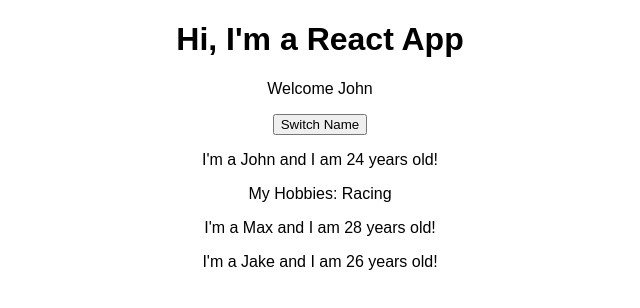
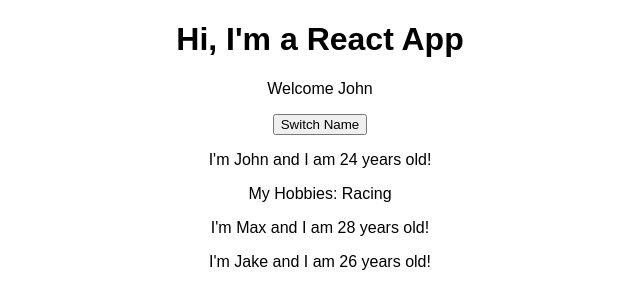
Before and after one commit to JohnH-King/React-complete-guide, a React (Create React App) app: page / in a window 1280 px wide. Shown: the top 308 px of the page, without its empty margins (320-960 px from the left). Built offline with nearby package versions, Linux system fonts and the light colour scheme.

Commit message:
React Hooks & Class based components

```diff
--- a/src/App.js
+++ b/src/App.js
@@ -1,36 +1,61 @@
-import React, { Component } from 'react';
+import React, { useState } from 'react';
 import './App.css';
 import Person from './Person/Person.js'
 
-class App extends Component {
-  state = {
+const app = props => {
+  const [personsState, setPersonsState] = useState({
       persons: [
         {name: 'John', age: 24},
         {name: 'Max', age: 28},
         {name: 'Jake', age: 26}
-    ]
-  }
+      ],
+      otherState: 'some other value'
+  });
 
-  switchNameHandler = () => {
-    console.log('Was clicked!');
-  }
+  const [otherState, setOtherState] = useState( 'some other value');
 
-  render() {
-    //default way
+  console.log(personsState, otherState);
+
+  const switchNameHandler = () => {
+    // console.log('Was clicked!');
+    //this.state.persons[0].name = 'John';   DO NOT USE THIS, IT IS WRONG
+    setPersonsState( {
+      persons: [
+        {name: 'John King', age: 24},
+      {name: 'Maximilian', age: 28},
+      {name: 'Jake, not Josh', age: 26}
+    ],
+    otherState: personsState.otherState
+  });
+};
+
   return (
     <div className="App">
       <h1>Hi, I'm a React App</h1>
       <p>Welcome John</p>
-          <button onClick={this.switchNameHandler}>Switch Name</button>
-          <Person person={this.state.persons[0].name} age={this.state.persons[0].age} >My Hobbies: Racing</Person>
-          <Person person={this.state.persons[1].name} age={this.state.persons[1].age} />
-          <Person person={this.state.persons[2].name} age={this.state.persons[2].age} />
+      <button onClick={switchNameHandler}>Switch Name</button>
+      <Person
+      person={personsState.persons[0].name} age={personsState.persons[0].age} >My Hobbies: Racing</Person>
+      <Person person={personsState.persons[1].name} age={personsState.persons[1].age} />
+      <Person person={personsState.persons[2].name} age={personsState.persons[2].age} />
     </div>
 );
 
+
+
+
+
+
+
+
+    //default way
+
     //way 2
     //return React.createElement('div', {className: 'App'}, React.createElement('h1', null, 'Hi, I\'m a React App!!'));
-  }
+
+
+
+
   }
 
-export default App;
+export default app;
--- a/src/Person/Person.js
+++ b/src/Person/Person.js
@@ -4,7 +4,7 @@
     //return <p>I'm a Person and I am {Math.floor(Math.random() *30)} years old!</p>
     return (
         <div>
-            <p>I'm a {props.person} and I am {props.age} years old! </p>
+            <p>I'm {props.person} and I am {props.age} years old! </p>
             <p>{props.children}</p>
         </div>
 
```
Lines whose indentation alone changed are shown as unchanged.
